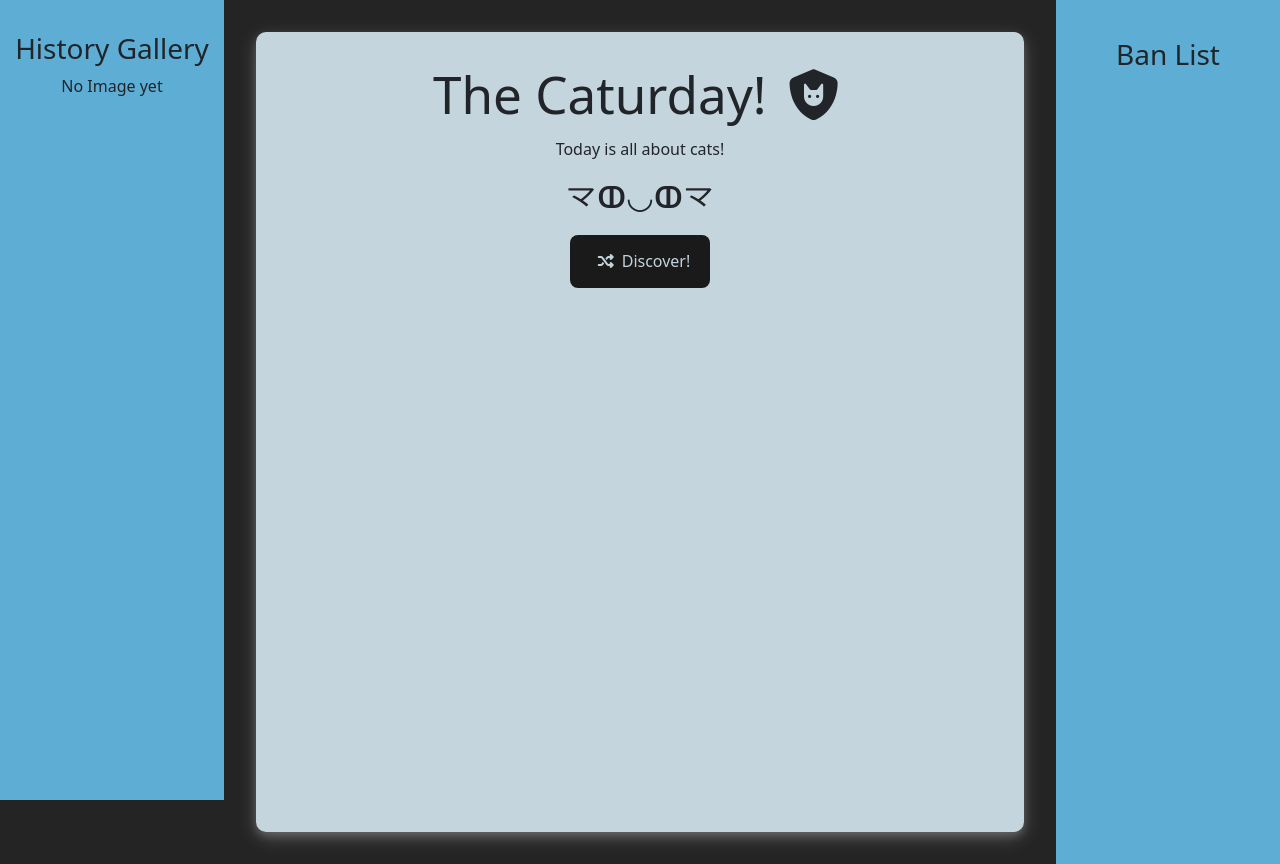
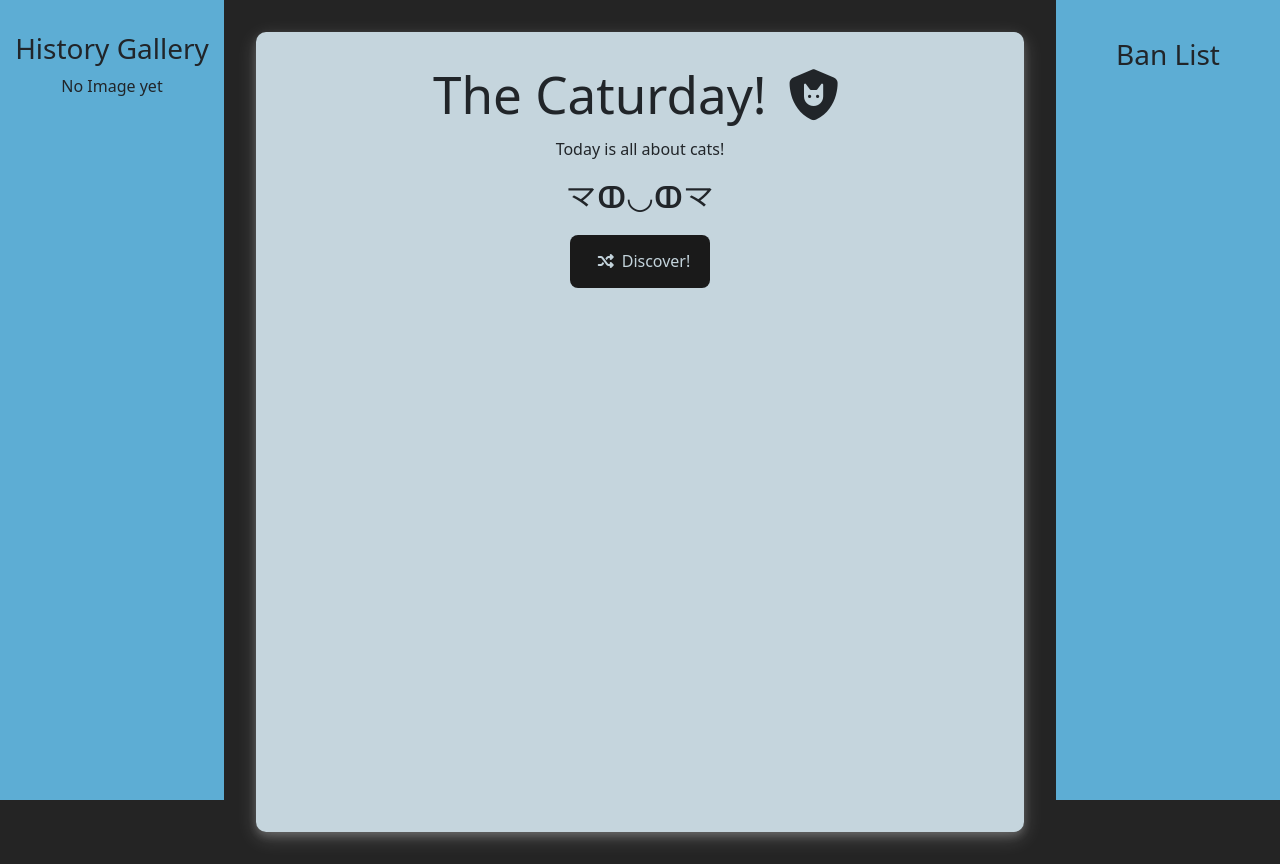
Before and after one commit to trucdg/codePath-project4, a React (Vite) app in the folder caturday/: page / in a window 1280 px wide. Built offline with nearby package versions, Linux system fonts and the light colour scheme.

Commit message:
add vertical scroll bar to the ban list div

```diff
--- a/caturday/src/component/BanList.css
+++ b/caturday/src/component/BanList.css
@@ -4,6 +4,9 @@
   font-size: 1.2em;
   padding: 2em 0;
   justify-content: center;
+  overflow-y: auto;
+  max-height: 100vh;
+  overflow-x: hidden;
 }
 
 .ban-list button {
```
